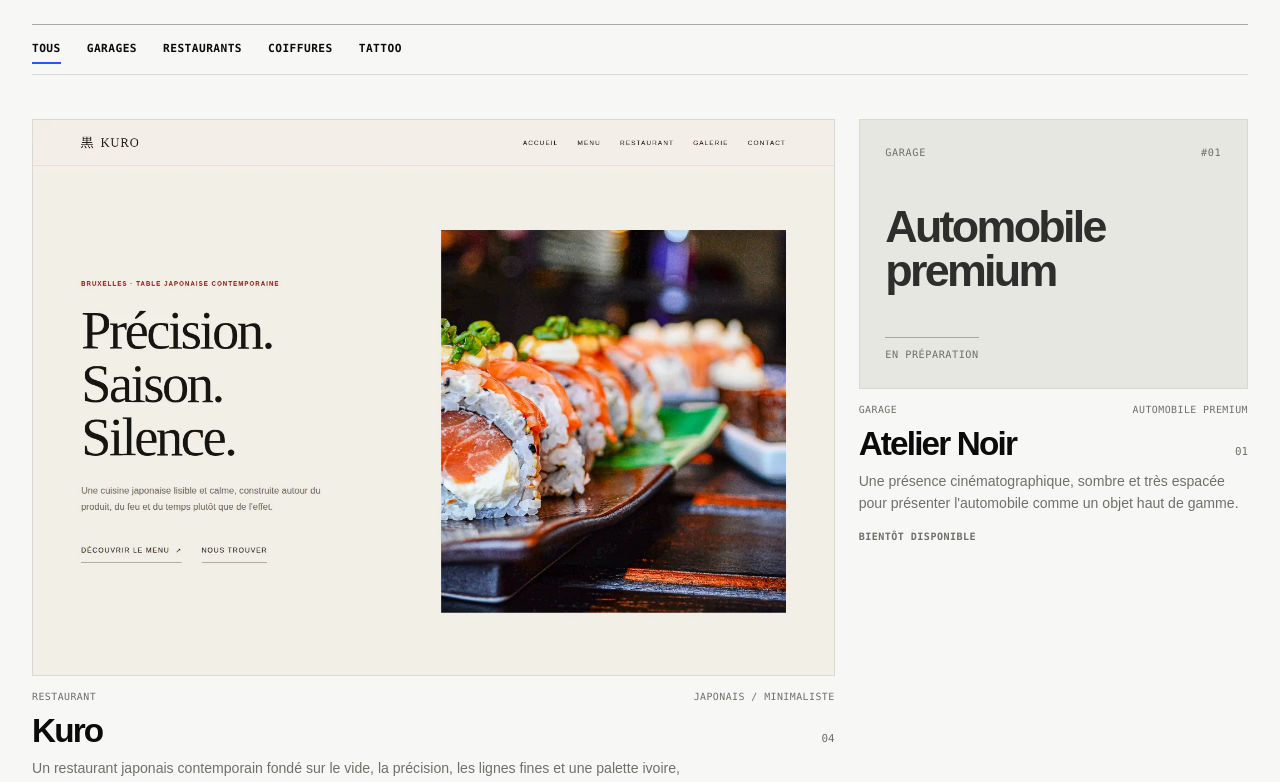
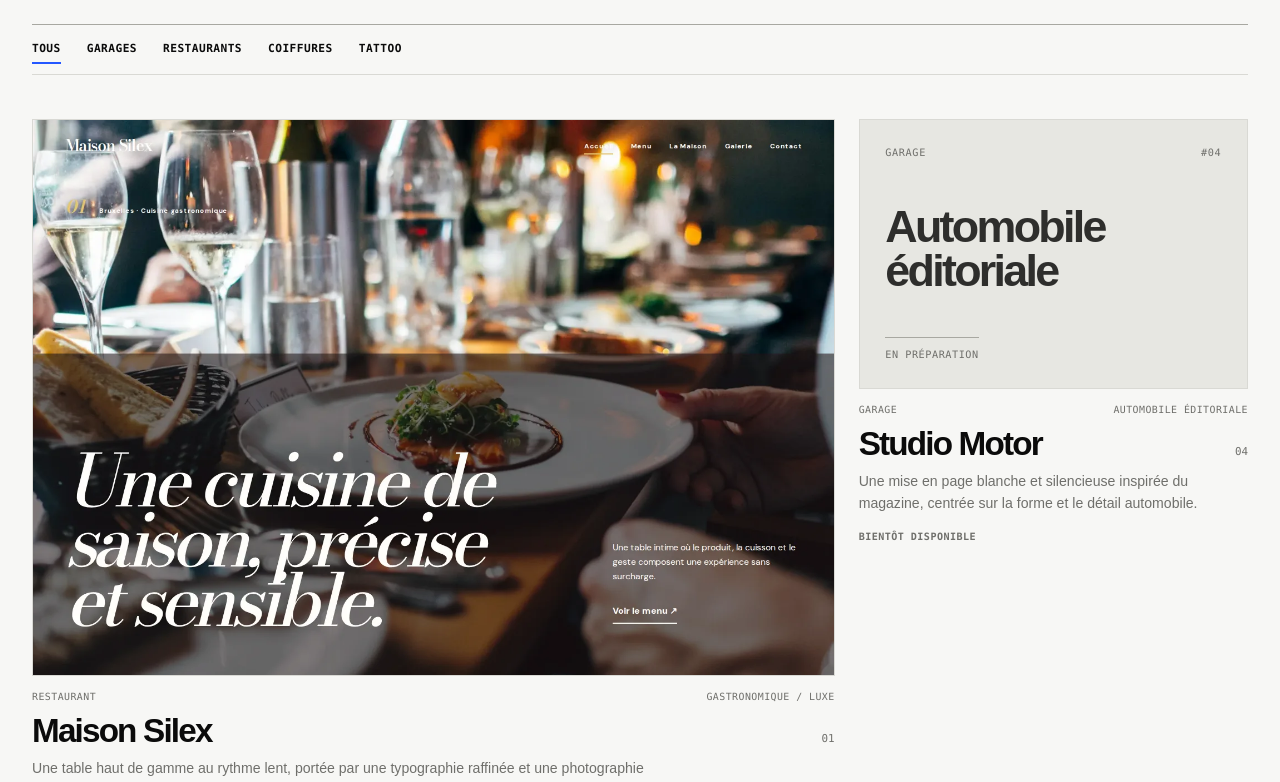
Before and after one commit to maxberck/portfolio-sites, a Next.js app: page / in a window 1280 px wide. Shown: the part 735-1517 px from the top of the page. Built offline with nearby package versions, Linux system fonts and the light colour scheme; no server answers.

Commit message:
feat: publish redesigned Maison Silex

```diff
--- a/src/portfolio/data/sites.ts
+++ b/src/portfolio/data/sites.ts
@@ -90,7 +90,14 @@ export const portfolioSites: PortfolioSite[] = [
     direction: "Gastronomique / luxe",
     summary: "Une table haut de gamme au rythme lent, portée par une typographie raffinée et une photographie culinaire très présente.",
     href: "/sites/restaurant-01",
-    status: "planned",
+    status: "available",
+    preview: {
+      src: "/previews/restaurant-01-home.webp",
+      alt: "Aperçu de la page d'accueil du restaurant gastronomique Maison Silex",
+      width: 1440,
+      height: 1000,
+      focalPosition: "center top",
+    },
   },
   {
     id: "restaurant-02",
```
